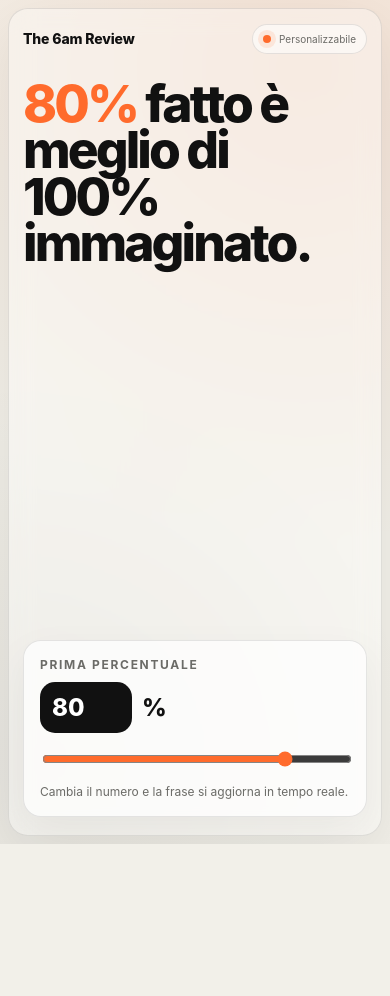
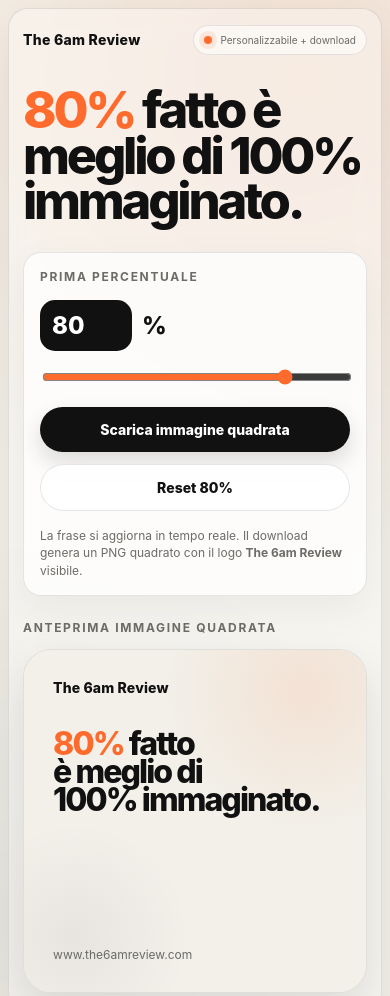
Before and after one commit to frafav/mf, a plain HTML site: page 80-percento/index.html in a window 390 px wide. Shown: the top 996 px of the page. Before the commit the page ends 844 px from the top, so only its background shows below. Drawn offline with Linux system fonts and the light colour scheme.

Commit message:
Add square image download with 6am branding

```diff
--- a/80-percento/index.html
+++ b/80-percento/index.html
@@ -6,277 +6,54 @@
   <meta name="theme-color" content="#f2f0e9" />
   <title>80% fatto è meglio di 100% immaginato.</title>
   <style>
-    :root{
-      --bg:#f2f0e9;
-      --text:#111111;
-      --muted:#6b6b67;
-      --accent:#ff6b2c;
-      --card:rgba(255,255,255,.72);
-      --line:rgba(17,17,17,.10);
-      --shadow:0 20px 60px rgba(20,20,20,.08);
-    }
-
-    *{box-sizing:border-box}
-    html{-webkit-text-size-adjust:100%;background:var(--bg)}
-    html,body{margin:0;width:100%;min-height:100%;overflow-x:hidden}
-
-    body{
-      min-height:100svh;
-      color:var(--text);
-      font-family:Inter,ui-sans-serif,-apple-system,BlinkMacSystemFont,"Segoe UI",sans-serif;
-      background:
-        radial-gradient(circle at 78% 8%, rgba(255,107,44,.11), transparent 30rem),
-        radial-gradient(circle at 10% 90%, rgba(17,17,17,.05), transparent 24rem),
-        var(--bg);
-      padding:
-        max(12px, env(safe-area-inset-top))
-        max(12px, env(safe-area-inset-right))
-        max(12px, env(safe-area-inset-bottom))
-        max(12px, env(safe-area-inset-left));
-    }
-
-    .shell{
-      width:min(1500px,100%);
-      min-height:calc(100svh - 24px);
-      margin:0 auto;
-      display:grid;
-      grid-template-rows:auto 1fr auto;
-      border:1px solid var(--line);
-      border-radius:30px;
-      background:rgba(255,255,255,.32);
-      -webkit-backdrop-filter:blur(12px);
-      backdrop-filter:blur(12px);
-      box-shadow:var(--shadow);
-      overflow:hidden;
-    }
-
-    header,footer{
-      display:flex;
-      align-items:center;
-      justify-content:space-between;
-      gap:12px;
-      padding:22px 26px;
-      min-width:0;
-    }
-
-    .brand{
-      font-size:12px;
-      line-height:1;
-      letter-spacing:.18em;
-      text-transform:none;
-      color:var(--text);
-      font-weight:800;
-    }
-
-    .badge{
-      display:inline-flex;
-      align-items:center;
-      gap:8px;
-      flex:0 0 auto;
-      font-size:12px;
-      color:var(--muted);
-      border:1px solid var(--line);
-      border-radius:999px;
-      padding:10px 14px;
-      background:rgba(255,255,255,.55);
-    }
-
-    .dot{
-      width:8px;height:8px;border-radius:50%;
-      background:var(--accent);
-      box-shadow:0 0 0 5px rgba(255,107,44,.12);
-    }
-
-    main{
-      min-width:0;
-      padding-top:72px;
-      display:grid;
-      grid-template-columns:minmax(0,1fr) minmax(250px,300px);
-      gap:30px;
-      align-items:end;
-      padding:30px 26px 28px;
-    }
-
-    .statement{
-      min-width:0;
-      margin:0;
-      max-width:1080px;
-      font-size:clamp(3.7rem,9.5vw,9.5rem);
-      line-height:.86;
-      letter-spacing:-.064em;
-      font-weight:850;
-      text-wrap:balance;
-      overflow-wrap:normal;
-      word-break:normal;
-    }
-
-    .editable{color:var(--accent);white-space:nowrap}
-
-    .panel{
-      min-width:0;
-      align-self:end;
-      padding:20px;
-      border:1px solid var(--line);
-      border-radius:22px;
-      background:var(--card);
-      box-shadow:0 14px 40px rgba(0,0,0,.05);
-    }
-
-    .panel label{
-      display:block;
-      margin-bottom:10px;
-      color:var(--muted);
-      font-size:12px;
-      font-weight:700;
-      text-transform:uppercase;
-      letter-spacing:.14em;
-    }
-
-    .control-row{display:flex;align-items:center;gap:10px;min-width:0}
-
-    input[type="number"]{
-      width:104px;
-      max-width:100%;
-      border:none;
-      outline:none;
-      padding:13px;
-      border-radius:15px;
-      background:#111;
-      color:#fff;
-      font:inherit;
-      font-size:27px;
-      font-weight:800;
-      appearance:textfield;
-    }
-
-    input::-webkit-outer-spin-button,input::-webkit-inner-spin-button{-webkit-appearance:none;margin:0}
-    .percent-mark{font-size:27px;font-weight:800}
-    .range-wrap{margin-top:16px}
-    input[type="range"]{width:100%;max-width:100%;accent-color:var(--accent);cursor:pointer}
-    .hint{margin-top:12px;font-size:12px;line-height:1.45;color:var(--muted)}
-
-    footer{
-      border-top:1px solid var(--line);
-      color:var(--muted);
-      font-size:12px;
-    }
-    .signature{font-weight:700;color:var(--text)}
-
-    @media (max-width:900px){
-      .shell{border-radius:24px}
-      header,footer{padding:18px 18px}
-      main{
-        grid-template-columns:minmax(0,1fr);
-        padding-top:56px;
-        align-content:space-between;
-        align-items:start;
-        gap:28px;
-        padding:24px 18px 22px;
-      }
-      .statement{
-        max-width:100%;
-        font-size:clamp(3.2rem,14vw,6.8rem);
-        line-height:.88;
-        letter-spacing:-.06em;
-      }
-      .panel{width:100%;max-width:420px}
-    }
-
-    @media (max-width:480px){
-      body{
-        padding:
-          max(8px,env(safe-area-inset-top))
-          max(8px,env(safe-area-inset-right))
-          max(8px,env(safe-area-inset-bottom))
-          max(8px,env(safe-area-inset-left));
-      }
-      .shell{
-        min-height:calc(100svh - 16px);
-        border-radius:20px;
-      }
-      header{
-        padding:15px 14px 10px;
-      }
-      .badge{padding:8px 10px;font-size:10px}
-      .brand{font-size:14px;letter-spacing:-.01em}
-      main{
-        gap:22px;
-        padding:16px 14px 18px;
-      }
-      .statement{
-        font-size:clamp(2.85rem,13.2vw,4.25rem);
-        line-height:.9;
-        letter-spacing:-.057em;
-        text-wrap:pretty;
-      }
-      .panel{
-        padding:16px;
-        border-radius:18px;
-      }
-      input[type="number"]{
-        width:92px;
-        font-size:24px;
-        padding:11px 12px;
-      }
-      .percent-mark{font-size:24px}
-      footer{display:none;}
-    }
-
-    @media (max-width:380px){
-      .statement{font-size:clamp(2.55rem,12.8vw,3.45rem)}
-      .badge{display:none}
-      footer span:first-child{display:none}
-    }
+    :root{--bg:#f2f0e9;--text:#111111;--muted:#6b6b67;--accent:#ff6b2c;--card:rgba(255,255,255,.72);--line:rgba(17,17,17,.10);--shadow:0 20px 60px rgba(20,20,20,.08)}
+    *{box-sizing:border-box}html{-webkit-text-size-adjust:100%;background:var(--bg)}html,body{margin:0;width:100%;min-height:100%;overflow-x:hidden}
+    body{min-height:100svh;color:var(--text);font-family:Inter,ui-sans-serif,-apple-system,BlinkMacSystemFont,"Segoe UI",sans-serif;background:radial-gradient(circle at 78% 8%,rgba(255,107,44,.11),transparent 30rem),radial-gradient(circle at 10% 90%,rgba(17,17,17,.05),transparent 24rem),var(--bg);padding:max(12px,env(safe-area-inset-top)) max(12px,env(safe-area-inset-right)) max(12px,env(safe-area-inset-bottom)) max(12px,env(safe-area-inset-left))}
+    .shell{width:min(1500px,100%);min-height:calc(100svh - 24px);margin:0 auto;display:grid;grid-template-rows:auto 1fr;border:1px solid var(--line);border-radius:30px;background:rgba(255,255,255,.32);-webkit-backdrop-filter:blur(12px);backdrop-filter:blur(12px);box-shadow:var(--shadow);overflow:hidden}
+    header{display:flex;align-items:center;justify-content:space-between;gap:12px;padding:22px 26px;min-width:0}.brand{font-size:14px;line-height:1;letter-spacing:.02em;color:var(--text);font-weight:800}.badge{display:inline-flex;align-items:center;gap:8px;flex:0 0 auto;font-size:12px;color:var(--muted);border:1px solid var(--line);border-radius:999px;padding:10px 14px;background:rgba(255,255,255,.55)}.dot{width:8px;height:8px;border-radius:50%;background:var(--accent);box-shadow:0 0 0 5px rgba(255,107,44,.12)}
+    main{min-width:0;display:grid;grid-template-columns:minmax(0,1fr) minmax(320px,430px);gap:34px;padding:52px 26px 26px;align-items:start}.left{min-width:0;display:grid;gap:28px}.statement{min-width:0;margin:0;max-width:980px;font-size:clamp(3.7rem,9vw,9rem);line-height:.86;letter-spacing:-.064em;font-weight:850;text-wrap:balance}.editable{color:var(--accent);white-space:nowrap}
+    .controls{display:grid;gap:16px;max-width:460px;padding:22px;border:1px solid var(--line);border-radius:24px;background:var(--card);box-shadow:0 14px 40px rgba(0,0,0,.05)}.controls label{display:block;color:var(--muted);font-size:12px;font-weight:700;text-transform:uppercase;letter-spacing:.14em}.control-row{display:flex;align-items:center;gap:10px;min-width:0}input[type="number"]{width:104px;max-width:100%;border:none;outline:none;padding:13px;border-radius:15px;background:#111;color:#fff;font:inherit;font-size:27px;font-weight:800;appearance:textfield}input::-webkit-outer-spin-button,input::-webkit-inner-spin-button{-webkit-appearance:none;margin:0}.percent-mark{font-size:27px;font-weight:800}input[type="range"]{width:100%;max-width:100%;accent-color:var(--accent);cursor:pointer}
+    .actions{display:flex;flex-wrap:wrap;gap:12px;margin-top:4px}button{appearance:none;border:none;cursor:pointer;border-radius:999px;padding:14px 18px;font:inherit;font-size:14px;font-weight:800;transition:transform .15s ease,opacity .15s ease,box-shadow .15s ease}button:hover{transform:translateY(-1px)}.primary{background:var(--text);color:#fff;box-shadow:0 10px 22px rgba(17,17,17,.14)}.secondary{background:rgba(255,255,255,.9);color:var(--text);border:1px solid var(--line)}.hint{margin:0;font-size:12px;line-height:1.45;color:var(--muted)}
+    .right{min-width:0;display:grid;gap:14px;align-self:start}.preview-label{margin:0;color:var(--muted);font-size:12px;font-weight:700;text-transform:uppercase;letter-spacing:.14em}.artboard{width:100%;aspect-ratio:1/1;border-radius:28px;overflow:hidden;box-shadow:0 18px 44px rgba(0,0,0,.10);border:1px solid rgba(17,17,17,.08);background:#f2f0e9;position:relative}.poster{position:absolute;inset:0;padding:8.5%;display:flex;flex-direction:column;background:radial-gradient(circle at 82% 12%,rgba(255,107,44,.11),transparent 34%),radial-gradient(circle at 15% 84%,rgba(17,17,17,.05),transparent 28%),#f2f0e9}.poster-brand{font-size:clamp(14px,2vw,18px);font-weight:800;letter-spacing:.01em;color:#111;margin-bottom:12%}.poster-text{margin:0;font-weight:850;font-size:clamp(2rem,6.8vw,4.45rem);line-height:.88;letter-spacing:-.06em;color:#111;text-wrap:balance}.poster-text .accent{color:#ff6b2c;white-space:nowrap}.poster-footer{margin-top:auto;color:#6b6b67;font-size:clamp(12px,1.5vw,14px);line-height:1.3}canvas{display:none}
+    @media(max-width:980px){main{grid-template-columns:minmax(0,1fr);padding-top:34px}.right{max-width:560px}.statement{font-size:clamp(3.1rem,14vw,6.8rem)}}
+    @media(max-width:480px){body{padding:max(8px,env(safe-area-inset-top)) max(8px,env(safe-area-inset-right)) max(8px,env(safe-area-inset-bottom)) max(8px,env(safe-area-inset-left))}.shell{min-height:calc(100svh - 16px);border-radius:20px}header{padding:16px 14px 10px}.badge{padding:8px 10px;font-size:10px}main{gap:24px;padding:22px 14px 18px}.statement{font-size:clamp(2.7rem,13vw,4.3rem);line-height:.9}.controls{padding:16px;border-radius:18px}input[type="number"]{width:92px;font-size:24px;padding:11px 12px}.percent-mark{font-size:24px}button{width:100%}}
+    @media(max-width:380px){.badge{display:none}.statement{font-size:clamp(2.45rem,12vw,3.5rem)}}
   </style>
 </head>
 <body>
   <section class="shell">
-    <header>
-      <div class="brand">The 6am Review</div>
-      <div class="badge"><span class="dot"></span> Personalizzabile</div>
-    </header>
-
+    <header><div class="brand">The 6am Review</div><div class="badge"><span class="dot"></span> Personalizzabile + download</div></header>
     <main>
-      <h1 class="statement">
-        <span class="editable"><span id="headlineValue">80</span>%</span>
-        fatto è meglio di 100% immaginato.
-      </h1>
-
-      <aside class="panel">
-        <label for="percentInput">Prima percentuale</label>
-        <div class="control-row">
-          <input id="percentInput" type="number" min="1" max="100" value="80" inputmode="numeric" />
-          <span class="percent-mark">%</span>
+      <section class="left">
+        <h1 class="statement"><span class="editable"><span id="headlineValue">80</span>%</span> fatto è meglio di 100% immaginato.</h1>
+        <div class="controls">
+          <div><label for="percentInput">Prima percentuale</label></div>
+          <div class="control-row"><input id="percentInput" type="number" min="1" max="100" value="80" inputmode="numeric" /><span class="percent-mark">%</span></div>
+          <input id="percentRange" type="range" min="1" max="100" value="80" />
+          <div class="actions"><button class="primary" id="downloadBtn">Scarica immagine quadrata</button><button class="secondary" id="resetBtn" type="button">Reset 80%</button></div>
+          <p class="hint">La frase si aggiorna in tempo reale. Il download genera un PNG quadrato con il logo <strong>The 6am Review</strong> visibile.</p>
         </div>
-        <div class="range-wrap">
-          <input id="percentRange" type="range" min="1" max="100" value="80" />
+      </section>
+      <aside class="right">
+        <p class="preview-label">Anteprima immagine quadrata</p>
+        <div class="artboard">
+          <div class="poster" id="posterPreview">
+            <div class="poster-brand">The 6am Review</div>
+            <h2 class="poster-text"><span class="accent"><span id="posterValue">80</span>%</span> fatto è meglio di 100% immaginato.</h2>
+            <div class="poster-footer">www.the6amreview.com</div>
+          </div>
         </div>
-        <div class="hint">Cambia il numero e la frase si aggiorna in tempo reale.</div>
       </aside>
     </main>
-
-    <footer>
-      <span></span>
-    </footer>
   </section>
-
+  <canvas id="exportCanvas" width="1080" height="1080"></canvas>
   <script>
-    const input=document.getElementById('percentInput');
-    const range=document.getElementById('percentRange');
-    const headline=document.getElementById('headlineValue');
-
-    function update(value){
-      let v=Number(value);
-      if(Number.isNaN(v)) v=80;
-      v=Math.min(100,Math.max(1,v));
-      input.value=v;
-      range.value=v;
-      headline.textContent=v;
-      document.title=`${v}% fatto è meglio di 100% immaginato.`;
-    }
-
-    input.addEventListener('input',e=>update(e.target.value));
-    range.addEventListener('input',e=>update(e.target.value));
+    const input=document.getElementById('percentInput'),range=document.getElementById('percentRange'),headline=document.getElementById('headlineValue'),posterValue=document.getElementById('posterValue'),downloadBtn=document.getElementById('downloadBtn'),resetBtn=document.getElementById('resetBtn'),canvas=document.getElementById('exportCanvas'),ctx=canvas.getContext('2d');
+    function update(value){let v=Number(value);if(Number.isNaN(v))v=80;v=Math.min(100,Math.max(1,v));input.value=v;range.value=v;headline.textContent=v;posterValue.textContent=v;document.title=`${v}% fatto è meglio di 100% immaginato.`}
+    function drawBackground(){ctx.fillStyle='#f2f0e9';ctx.fillRect(0,0,1080,1080);const g1=ctx.createRadialGradient(860,120,0,860,120,320);g1.addColorStop(0,'rgba(255,107,44,0.11)');g1.addColorStop(1,'rgba(255,107,44,0)');ctx.fillStyle=g1;ctx.fillRect(0,0,1080,1080);const g2=ctx.createRadialGradient(180,900,0,180,900,280);g2.addColorStop(0,'rgba(17,17,17,0.05)');g2.addColorStop(1,'rgba(17,17,17,0)');ctx.fillStyle=g2;ctx.fillRect(0,0,1080,1080)}
+    function drawPoster(){drawBackground();const p=92;let y=120;ctx.textBaseline='top';ctx.fillStyle='#111';ctx.font='800 30px Inter, Arial, sans-serif';ctx.fillText('The 6am Review',p,y);y+=150;ctx.font='850 106px Inter, Arial, sans-serif';const pct=`${input.value}%`;ctx.fillStyle='#ff6b2c';ctx.fillText(pct,p,y);const pw=ctx.measureText(pct).width,tail=' fatto è meglio di',tw=ctx.measureText(tail).width;ctx.fillStyle='#111';if(p+pw+18+tw<950){ctx.fillText(tail,p+pw+18,y);y+=116}else{y+=116;ctx.fillText('fatto è meglio di',p,y);y+=116}ctx.fillText('100% immaginato.',p,y);ctx.fillStyle='#6b6b67';ctx.font='500 24px Inter, Arial, sans-serif';ctx.fillText('www.the6amreview.com',p,980)}
+    function downloadImage(){drawPoster();const link=document.createElement('a');link.download=`the-6am-review-${input.value}-percent.png`;link.href=canvas.toDataURL('image/png');link.click()}
+    input.addEventListener('input',e=>update(e.target.value));range.addEventListener('input',e=>update(e.target.value));downloadBtn.addEventListener('click',downloadImage);resetBtn.addEventListener('click',()=>update(80));update(80);
   </script>
 </body>
 </html>
```
